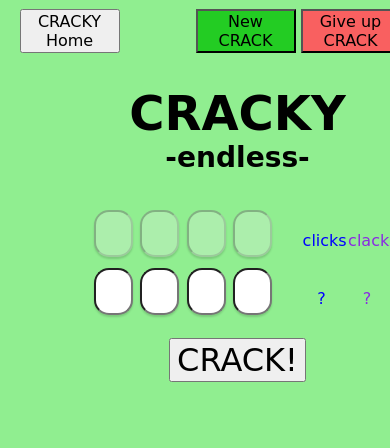
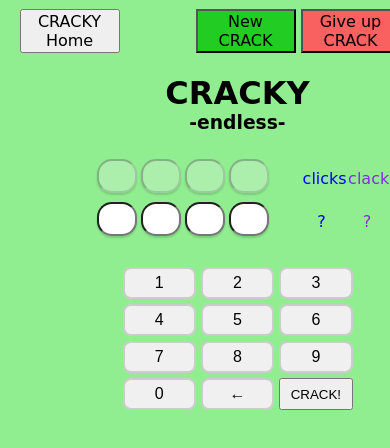
Before and after one commit to wwesleym/cracky2.0, a React (Create React App) app: page /endless in a window 390 px wide. Shown: the top 448 px of the page. Built offline with nearby package versions, Linux system fonts and the light colour scheme.

Commit message:
Add numpad and update scrolling to bottom of page

```diff
--- a/src/CrackyEndless.js
+++ b/src/CrackyEndless.js
@@ -147,9 +147,62 @@ export default function CrackyEndless() {
   }, [cracked, giveUpFlag, calculateClicksClacksCount, winner, inputRows, inputValues, refreshPage]);
 
 
+  // scroll to the bottom when inputRows or giveUpFlag is updated
+  React.useEffect(() => {
+    window.scrollTo({
+      top: document.documentElement.scrollHeight,
+      behavior: "smooth"
+    });
+  }, [inputRows, giveUpFlag]);
+
+
+  const handleNumClick = (num) => {
+    const nums = "0123456789";
+
+    // edit the last row
+    const index = inputRows.length - 1;
+
+    // current row data
+    let newInputValues = [...inputRows];
+    let current = newInputValues[index].inputValues;
+    let digits = [
+      current.firstInput || "",
+      current.secondInput || "",
+      current.thirdInput || "",
+      current.fourthInput || ""
+    ];
+
+    // ignore if inputs are disabled
+    if (current.disabledFlag) return;
+
+    // handle inputs
+    if (nums.includes(num)) {
+      // update next empty spot
+      let nextEmptyIndex = digits.findIndex(d => d === "");
+      if (nextEmptyIndex !== -1) {
+        digits[nextEmptyIndex] = num.toString();
+      }
+    } else if (num === -1) {
+      let lastFilledIndex = [...digits].reverse().findIndex(d => d !== "");
+      if (lastFilledIndex !== -1) {
+        digits[3 - lastFilledIndex] = "";
+      }
+    }
+
+    // update state
+    current.firstInput = digits[0];
+    current.secondInput = digits[1];
+    current.thirdInput = digits[2];
+    current.fourthInput = digits[3];
+    newInputValues[index].inputValues = current;
+
+    setInputValues((prevValues) => [...newInputValues]);
+  };
+
+
   React.useEffect(() => {
     const handleGlobalKeyDown = (event) => {
-      const nums = [0,1,2,3,4,5,6,7,8,9]
+      const nums = "0123456789";
 
       // edit the last row
       const index = inputRows.length - 1;
@@ -169,7 +222,7 @@ export default function CrackyEndless() {
       if (current.disabledFlag) return;
 
       // handle inputs
-      if (event.key in nums) {
+      if (nums.includes(event.key)) {
         let nextEmptyIndex = digits.findIndex(d => d === "");
         if (nextEmptyIndex !== -1) {
           digits[nextEmptyIndex] = event.key;
@@ -223,9 +276,6 @@ export default function CrackyEndless() {
       return;
     }
     setGiveUpFlag(true);
-
-    // scroll to bottom of page
-    window.scrollTo(0, document.body.scrollHeight);
 
     // disable last row
     inputRows[inputRows.length-1].inputValues.disabledFlag = true
@@ -347,10 +397,23 @@ export default function CrackyEndless() {
       {!cracked && giveUpFlag ? <p id="giveUpText">GAME OVER! The code is: {codeAnswer}</p> : ""}
 
       <br></br>
-      {/* buttons */}
-      <div className="buttons">
-        <button id="crackButton" type="button" onClick={crackButton}>{cracked || giveUpFlag ? "New CRACK" : "CRACK!"}</button>
+
+      {/* number pad */}
+      <div id="number-pad" className="number-pad">
+        <button className="num-btn" onClick={() => handleNumClick(1)}>1</button>
+        <button className="num-btn" onClick={() => handleNumClick(2)}>2</button>
+        <button className="num-btn" onClick={() => handleNumClick(3)}>3</button>
+        <button className="num-btn" onClick={() => handleNumClick(4)}>4</button>
+        <button className="num-btn" onClick={() => handleNumClick(5)}>5</button>
+        <button className="num-btn" onClick={() => handleNumClick(6)}>6</button>
+        <button className="num-btn" onClick={() => handleNumClick(7)}>7</button>
+        <button className="num-btn" onClick={() => handleNumClick(8)}>8</button>
+        <button className="num-btn" onClick={() => handleNumClick(9)}>9</button>
+        <button className="num-btn" onClick={() => handleNumClick(0)}>0</button>
+        <button className="num-btn" onClick={() => handleNumClick(-1)}>←</button>
+        <button classNAme="num-btn" id="crackButton" type="button" onClick={crackButton}>{cracked || giveUpFlag ? "New CRACK" : "CRACK!"}</button>
       </div>
+
     </div>
   )
 }
--- a/src/index.css
+++ b/src/index.css
@@ -32,7 +32,8 @@ body {
   border: 3px solid blue;
   padding: 20px;
   margin: auto;
-  width: 700px;
+  max-width: 700px;
+  width: 80%;
 }
 
 
@@ -131,7 +132,7 @@ body {
   display: inline-block;
   text-align: center;
   width: 30%;
-  padding-right:1%;
+  padding-right: 1%;
 }
 
 .clicks {
@@ -150,42 +151,52 @@ body {
   color:blueviolet;
 }
 
-
-/* removes arrows for number input */
-input::-webkit-outer-spin-button,
-input::-webkit-inner-spin-button {
-  -webkit-appearance: none;
-  margin: 0;
-}
-
 /* GIVE UP TEXT */
 #giveUpText {
-  /* margin: 3%; */
+  margin: 3%;
   text-align: center;
-  /* font-family:'Comic Sans MS'; */
+  font-family:'Comic Sans MS';
   font-size: 1.2em;
 }
 
-/* BUTTONS */
-.buttons {
-  display: flex;
-  align-items: center;
-  justify-content: center;
+/* NUMBER PAD */
+.number-pad {
+  display: grid;
+  grid-template-columns: repeat(3, 1fr);
+  gap: 10px;
+  max-width: 250px;
+  margin: 0 auto;
+  padding: 10px;
 }
 
-#crackButton {
-  font-family:'Comic Sans MS';
-  font-size: 2em;
+.num-btn {
+  background-color: #f0f0f0;
+  border: 2px solid #ccc;
+  border-radius: 8px;
+  font-size: 2rem;
+  padding: 5px;
+  display: flex;
+  justify-content: center;
+  align-items: center;
+  cursor: pointer;
 }
+
 
 
 /* MEDIA */
 @media screen and (max-width: 910px) {
+  /* CRACKY HOME */
+  .home-instructions {
+    width: 99%;
+  }
+
   body {
     background-color: lightgreen;
     width: 100%;
     min-width: 475px;
   }
+
+  /* CRACKY ENDLESS */
 
   #crackyHomeButton {
     width: 100px;
@@ -218,6 +229,10 @@ input::-webkit-inner-spin-button {
     font-size: 1em;
   }
 
+  .title-label {
+    font-size: 1em;
+  }
+
   .clicks {
     font-size: 1em;
   }
@@ -225,4 +240,16 @@ input::-webkit-inner-spin-button {
   .clacks {
     font-size: 1em;
   }
+
+  .input-value {
+    font-size: 1.5em;
+  }
+
+  .number-pad {
+    gap: 5px;
+  }
+
+  .num-btn {
+    font-size: 1rem;
+  }
 }
```
